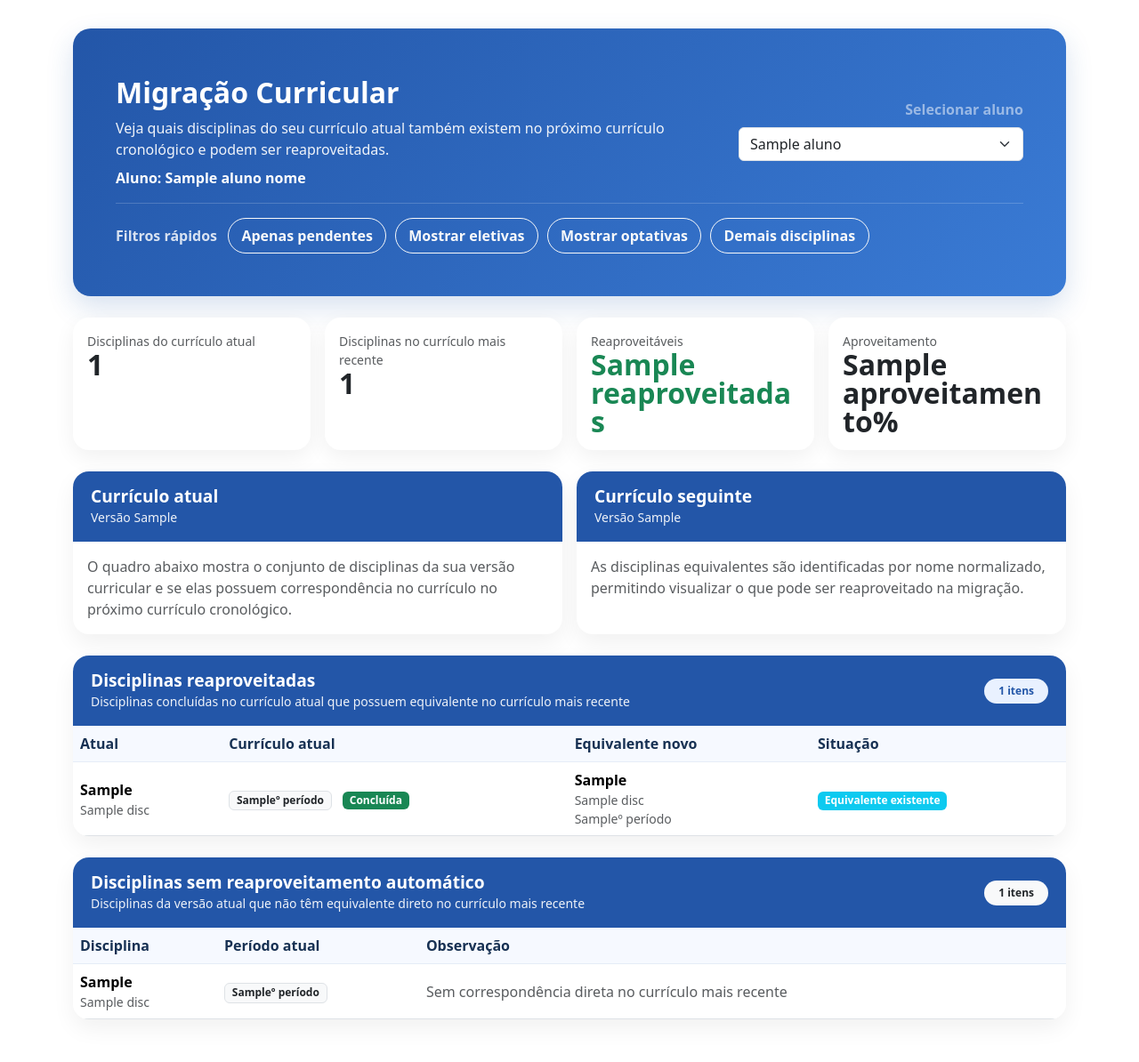
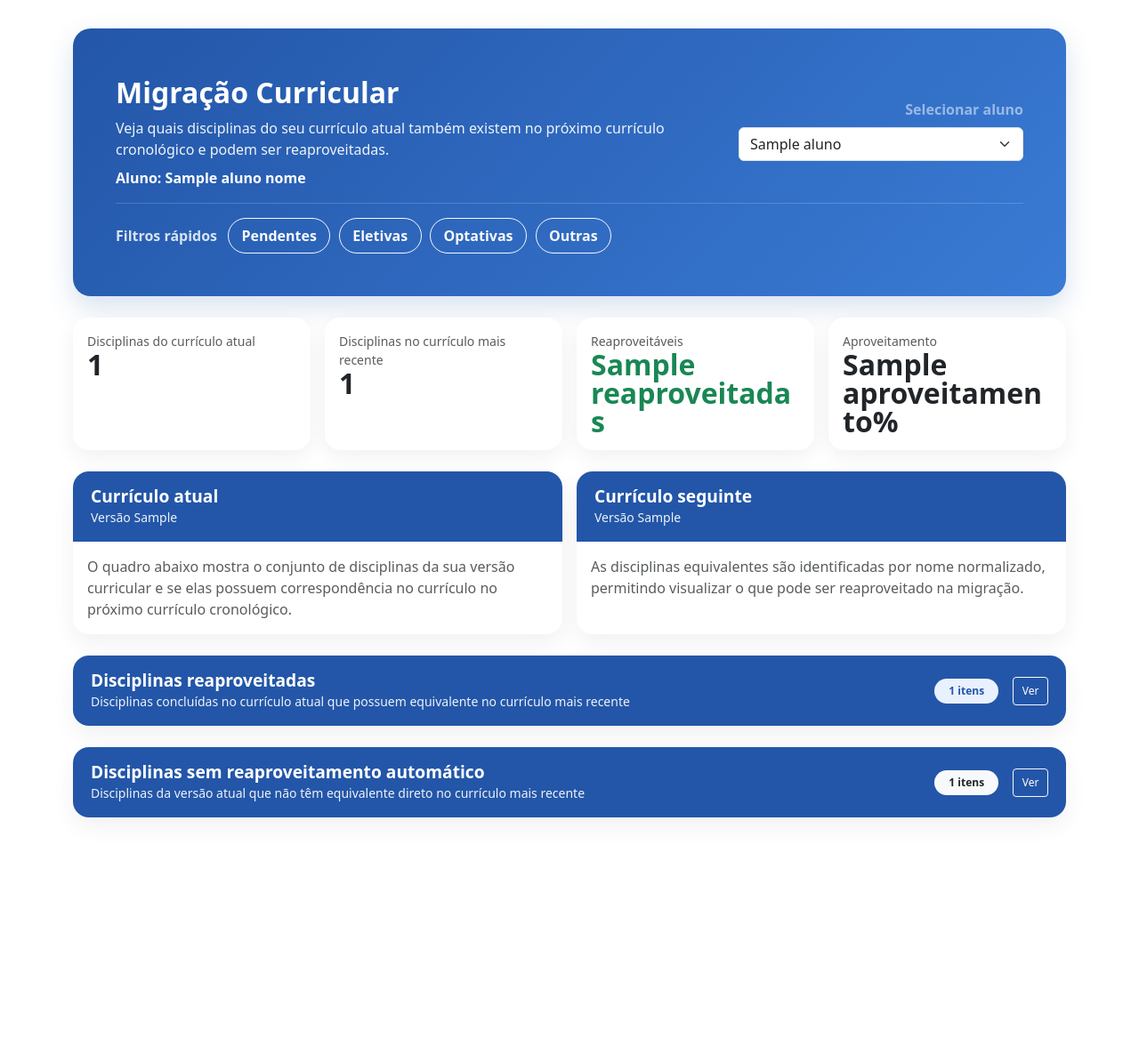
Before and after one commit to luccabcarvalho/Projeto-PRADIG-2025, a Django app: template sistemaDeAnaliseAcademicaUnirio/visualizacoes/templates/migracao.html in a window 1280 px wide. Shown: the whole page at 89% size. After the commit the page ends 919 px from the top, so only its background shows below. Run offline with Django 5.2, Linux system fonts and the light colour scheme; the template is opened without the code that fills it: most values are stand-ins (such as "Sample title", 1, 10 or a date in 2020).

Commit message:
colapse reaproveitadas

```diff
--- a/sistemaDeAnaliseAcademicaUnirio/visualizacoes/templates/migracao.html
+++ b/sistemaDeAnaliseAcademicaUnirio/visualizacoes/templates/migracao.html
@@ -97,6 +97,31 @@
 		border-color: #ffffff;
 		box-shadow: 0 6px 18px rgba(0, 0, 0, 0.16);
 	}
+	.collapsible-body {
+		padding: 1.25rem 0;
+		background: #ffffff;
+		display: none;
+		transition: max-height 0.28s ease, opacity 0.22s ease;
+		overflow: hidden;
+	}
+	.panel-card.expanded .collapsible-body { display: block; }
+	.collapsible-header {
+		display: flex;
+		justify-content: space-between;
+		gap: 1rem;
+		align-items: center;
+		cursor: pointer;
+		user-select: none;
+		color: #ffffff;
+	}
+	.collapsible-toggle {
+		color: #ffffff;
+		flex-shrink: 0;
+		white-space: nowrap;
+		font-size: 0.75rem;
+		padding: 0.35rem 0.6rem !important;
+		min-width: auto;
+	}
 	@media (max-width: 991px) {
 		.comparison-grid {
 			grid-template-columns: 1fr;
@@ -133,6 +158,22 @@
 		if (demais) {
 			demais.addEventListener('change', function () { form.submit(); });
 		}
+
+		// Cards colapsáveis: clique no header expand/collapse
+		document.querySelectorAll('.collapsible-header, .collapsible-toggle').forEach(function(el){
+			el.addEventListener('click', function(e){
+				e.preventDefault();
+				e.stopPropagation();
+				const card = el.closest('.panel-card');
+				if (!card) return;
+				const expanded = card.classList.toggle('expanded');
+				const toggleBtn = card.querySelector('.collapsible-toggle');
+				if (toggleBtn) {
+					toggleBtn.setAttribute('aria-expanded', expanded ? 'true' : 'false');
+					toggleBtn.textContent = expanded ? 'Ocultar' : 'Ver';
+				}
+			});
+		});
 	});
 </script>
 {% endblock %}
@@ -162,16 +203,16 @@
 		<div class="filter-chips">
 			<span class="filter-chip-label">Filtros rápidos</span>
 			<input class="btn-check" type="checkbox" id="apenas_pendentes" name="apenas_pendentes" value="1" {% if apenas_pendentes %}checked{% endif %}>
-			<label class="btn btn-outline-light filter-chip" for="apenas_pendentes">Apenas pendentes</label>
+			<label class="btn btn-outline-light filter-chip" for="apenas_pendentes">Pendentes</label>
 
 			<input class="btn-check" type="checkbox" id="mostrar_eletivas" name="mostrar_eletivas" value="1" {% if mostrar_eletivas %}checked{% endif %}>
-			<label class="btn btn-outline-light filter-chip" for="mostrar_eletivas">Mostrar eletivas</label>
+			<label class="btn btn-outline-light filter-chip" for="mostrar_eletivas">Eletivas</label>
 
 			<input class="btn-check" type="checkbox" id="mostrar_optativas" name="mostrar_optativas" value="1" {% if mostrar_optativas %}checked{% endif %}>
-			<label class="btn btn-outline-light filter-chip" for="mostrar_optativas">Mostrar optativas</label>
+			<label class="btn btn-outline-light filter-chip" for="mostrar_optativas">Optativas</label>
 
 			<input class="btn-check" type="checkbox" id="mostrar_demais" name="mostrar_demais" value="1" {% if mostrar_demais %}checked{% endif %}>
-			<label class="btn btn-outline-light filter-chip" for="mostrar_demais">Demais disciplinas</label>
+			<label class="btn btn-outline-light filter-chip" for="mostrar_demais">Outras</label>
 		</div>
 	</div>
 
@@ -227,14 +268,17 @@
 		</div>
 
 		<div class="panel-card card mb-4">
-			<div class="panel-header d-flex justify-content-between align-items-center flex-wrap gap-2">
+			<div class="panel-header collapsible-header">
 				<div>
 					<h2>Disciplinas reaproveitadas</h2>
 					<small>Disciplinas concluídas no currículo atual que possuem equivalente no currículo mais recente</small>
 				</div>
-				<span class="badge badge-soft rounded-pill px-3 py-2">{{ disciplinas_reaproveitadas|length }} itens</span>
+				<div style="display:flex;gap:1rem;align-items:center;">
+					<span class="badge badge-soft rounded-pill px-3 py-2">{{ disciplinas_reaproveitadas|length }} itens</span>
+					<button type="button" class="btn btn-sm btn-outline-light collapsible-toggle" aria-expanded="false">Ver</button>
+				</div>
 			</div>
-			<div class="card-body p-0">
+			<div class="collapsible-body card-body p-0">
 				{% if disciplinas_reaproveitadas %}
 				<div class="table-responsive">
 					<table class="table table-hover mb-0 align-middle">
@@ -281,14 +325,17 @@
 		</div>
 
 		<div class="panel-card card">
-			<div class="panel-header d-flex justify-content-between align-items-center flex-wrap gap-2">
+			<div class="panel-header collapsible-header">
 				<div>
 					<h2>Disciplinas sem reaproveitamento automático</h2>
 					<small>Disciplinas da versão atual que não têm equivalente direto no currículo mais recente</small>
 				</div>
-				<span class="badge bg-light text-dark rounded-pill px-3 py-2">{{ disciplinas_nao_reaproveitadas|length }} itens</span>
+				<div style="display:flex;gap:1rem;align-items:center;">
+					<span class="badge bg-light text-dark rounded-pill px-3 py-2">{{ disciplinas_nao_reaproveitadas|length }} itens</span>
+					<button type="button" class="btn btn-sm btn-outline-light collapsible-toggle" aria-expanded="false">Ver</button>
+				</div>
 			</div>
-			<div class="card-body p-0">
+			<div class="collapsible-body card-body p-0">
 				{% if disciplinas_nao_reaproveitadas %}
 				<div class="table-responsive">
 					<table class="table table-hover mb-0 align-middle">
--- a/sistemaDeAnaliseAcademicaUnirio/visualizacoes/templates/progresso.html
+++ b/sistemaDeAnaliseAcademicaUnirio/visualizacoes/templates/progresso.html
@@ -123,7 +123,7 @@
         background: #fbfdff;
     }
 
-     /* Tipos ocultos por padrão; obrigatórias aparecem sempre */
+     /* ocultar tipos de disciplina por padrão */
      .eletiva, .optativa, .demais { display: none; }
      .samg_show_eletivas .eletiva { display: flex; }
      .samg_show_optativas .optativa { display: flex; }
```
Also changed, not shown: sistemaDeAnaliseAcademicaUnirio/samg/frontend/common.py (+8 -1 lines).
